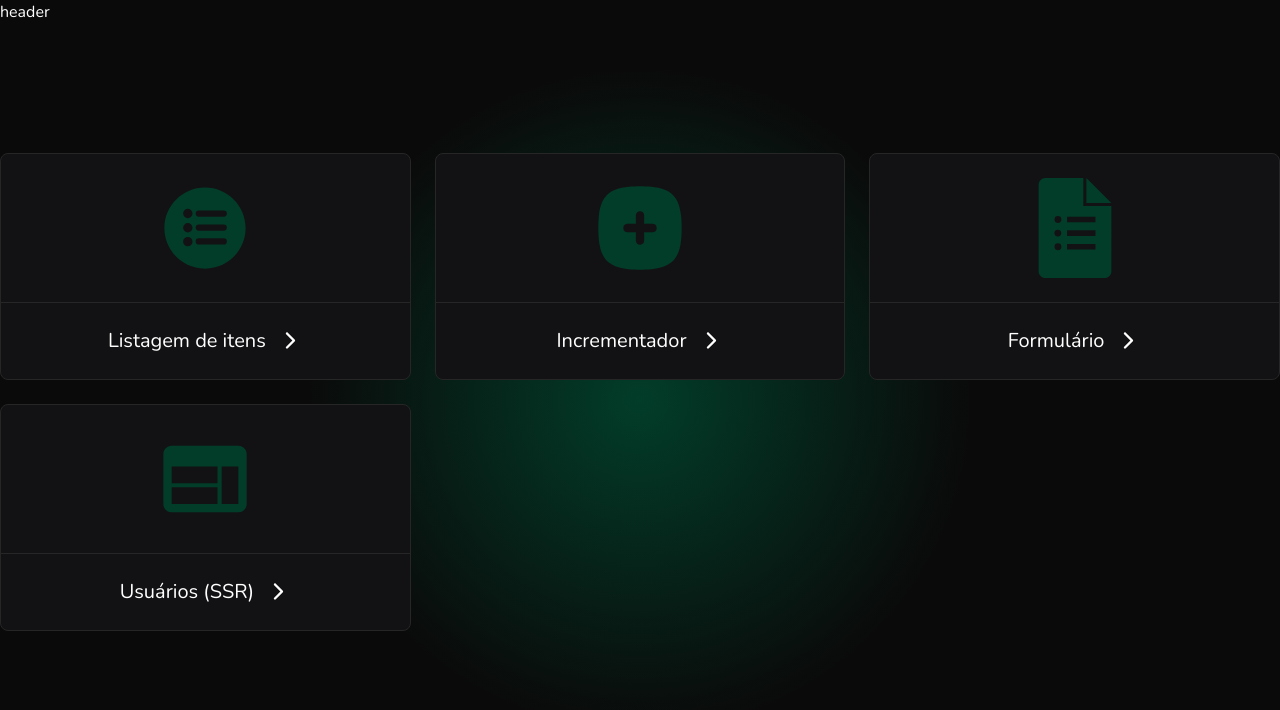
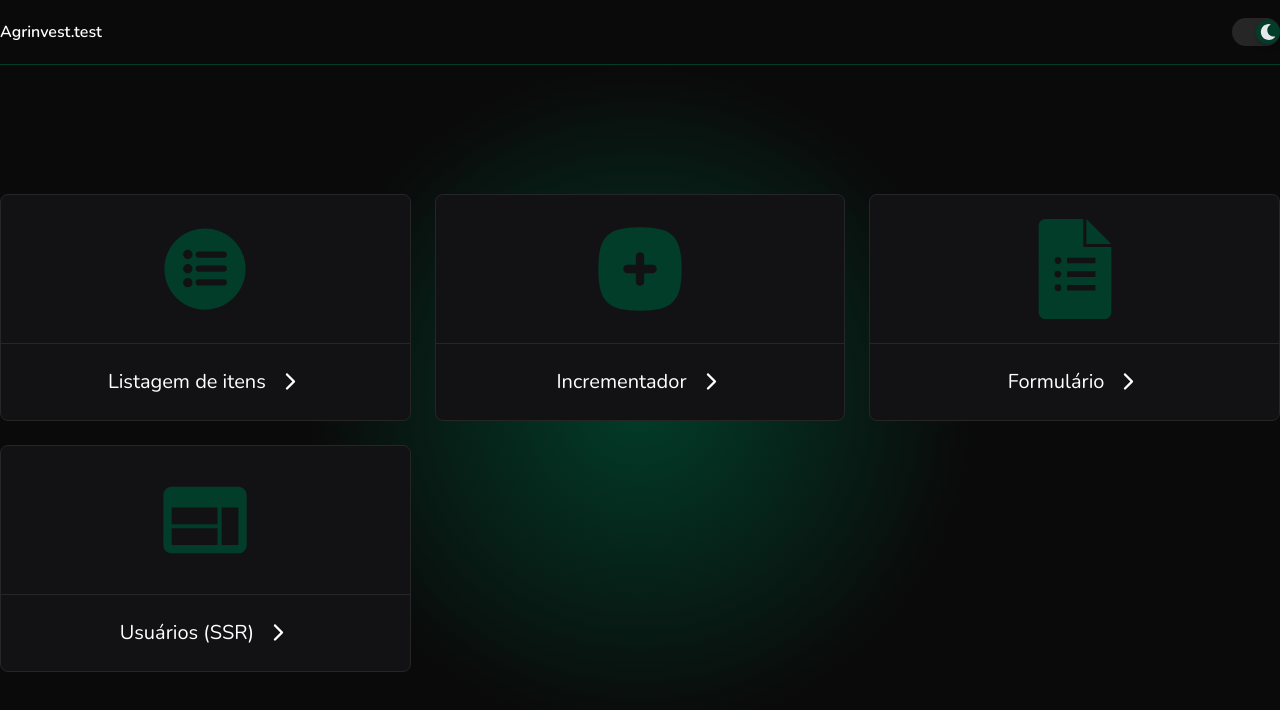
Before and after one commit to alexsolda/agrinvest_test, a Next.js app: page / in a window 1280 px wide. Shown: the top 710 px of the page. Built offline with nearby package versions, Linux system fonts and the light colour scheme.

Commit message:
fix: header component

```diff
--- a/src/components/Header/index.tsx
+++ b/src/components/Header/index.tsx
@@ -3,25 +3,16 @@
 import { ReactElement } from 'react'
 import Logo from '../Logo'
 import ThemeToggleButton from '../Buttons/ThemeToggleButton'
+import Wrapper from '../Wrapper'
 
 const Header = (): ReactElement => {
   return (
-    <div>header</div>
-    // <Navbar
-    //   maxWidth="xl"
-    //   className="bg:zinc-200 dark:bg-black-900 border-b-1 border-green"
-    // >
-    //   <NavbarContent justify="start" className="px-4 xl:px-0">
-    //     <NavbarItem>
-    //       <Logo />
-    //     </NavbarItem>
-    //   </NavbarContent>
-    //   <NavbarContent justify="end" className="px-4 xl:px-0">
-    //     <NavbarItem>
-    //       <ThemeToggleButton />
-    //     </NavbarItem>
-    //   </NavbarContent>
-    // </Navbar>
+    <header className="w-full h-[4.063rem] sticky top-0 flex items-center bg:zinc-200 dark:bg-black-900 border-b border-green">
+      <Wrapper className="w-full flex items-center justify-between">
+        <Logo />
+        <ThemeToggleButton />
+      </Wrapper>
+    </header>
   )
 }
 
```
